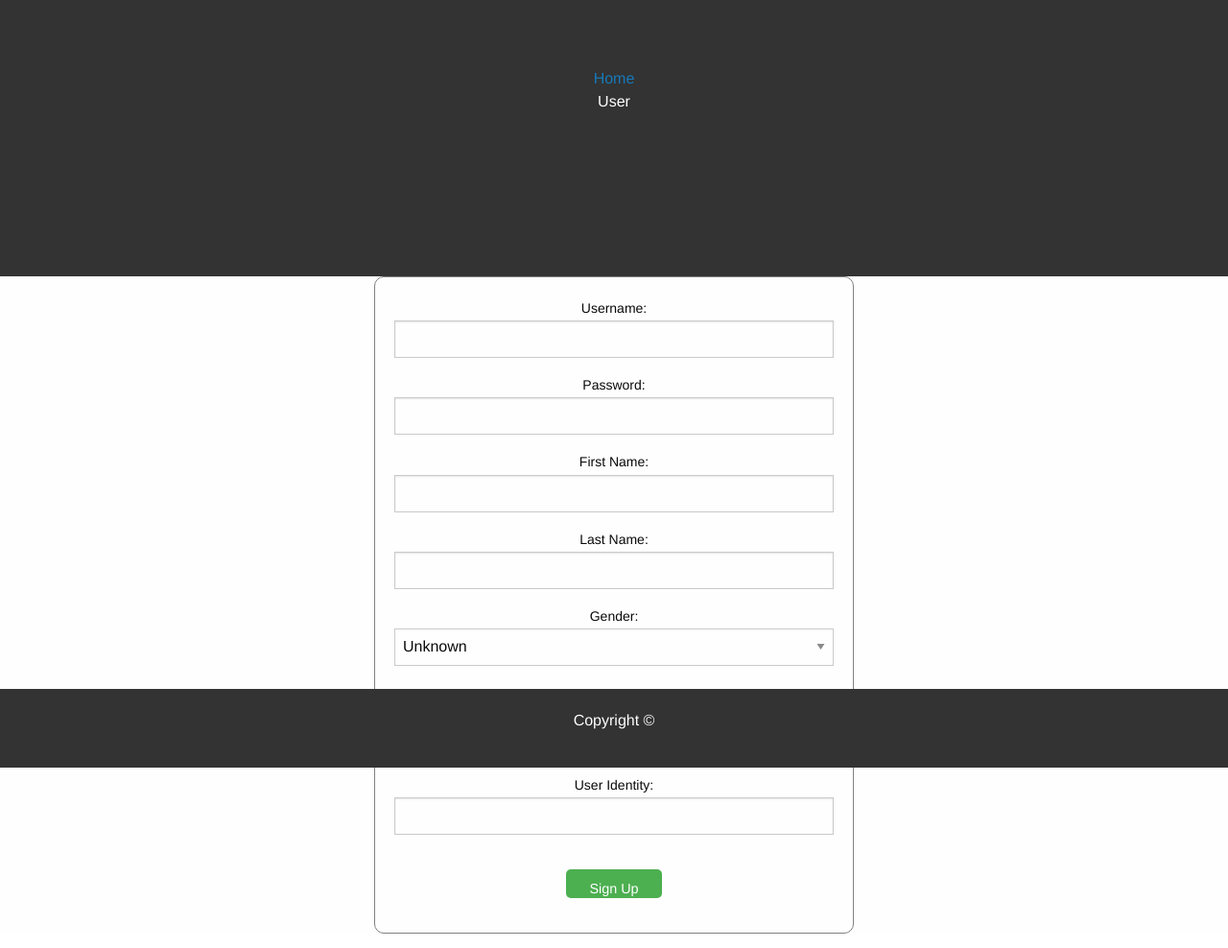
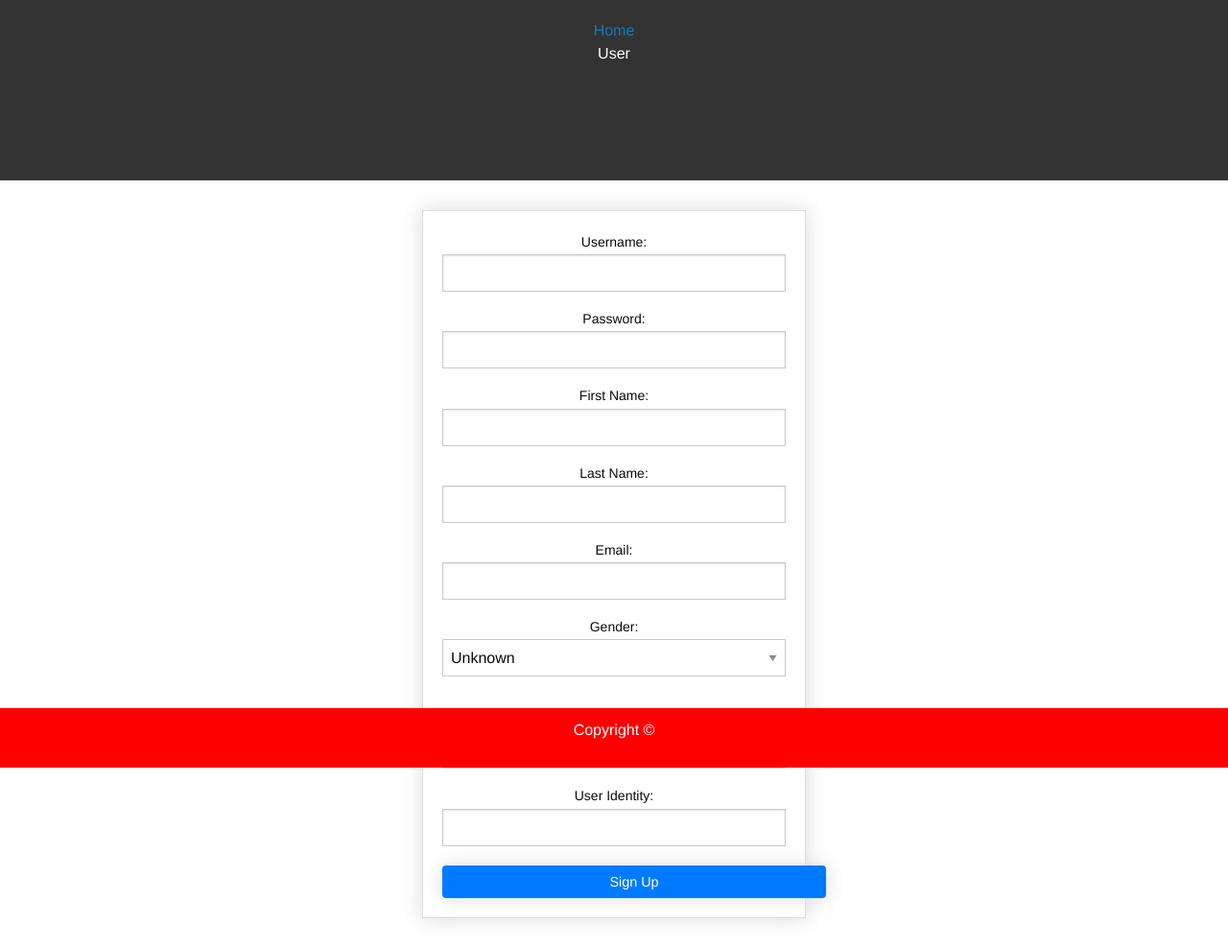
Before and after one commit to tonchawan/TDA_project4, a Django app: page /auth/accounts/signup in a window 1280 px wide. Shown: the whole page at 96% size. Run offline with Django 4.2, Linux system fonts and the light colour scheme; some libraries are stand-ins or nearby versions.

Commit message:
almost done

```diff
--- a/accounts/form.py
+++ b/accounts/form.py
@@ -11,6 +11,7 @@ class UserForm(forms.ModelForm):
             'password',
             'first_name',
             'last_name',
+            'email',
             'gender',
             'date_of_birth',
             'user_Identity')
--- a/accounts/templates/accounts/signup.html
+++ b/accounts/templates/accounts/signup.html
@@ -1,10 +1,11 @@
-{% extends "heal/base.html" %} {% block content %}
+{% extends "heal/base.html" %}
+{% block content %}
+<div class="form-container">
+    <form class="signup" method="POST" action="{% url 'signup' %}">
+      {% csrf_token %} {{form.as_p}}
 
-<form class="signup" method="post" action="{% url 'signup' %}">
-  {% csrf_token %} {{form.as_p}}
-
-  <input class="signup button" type="submit" value="Sign Up" />
-  <input class="signup" type="hidden" name="next" value="{{ next }}" />
-</form>
-
+      <input class="signup button" type="submit" value="Sign Up" />
+      <input class="signup" type="hidden" name="next" value="{{ next }}" />
+    </form>
+</div>
 {% endblock %}
--- a/accounts/views.py
+++ b/accounts/views.py
@@ -17,14 +17,14 @@ def sign_up(request):
         form = UserForm()
     return render(request, 'accounts/signup.html', {'form': form})
 
-
-def user_update(request, pk ):
-    account = User.objects.get(id=pk)
+# Edit User
+def user_update(request, pk):
+    user = User.objects.get(id=pk)
     if request.method == "POST":
-        form = User(request.POST, instance=account)
+        form = UserForm(request.POST, instance=user)
         if form.is_valid():
-            account = form.save()
-            return redirect('user_detail', pk =account.pk)
-        else:
-            form = User(instance= account)
-        return render(request, 'account/user_detail.html', {'form':form})
+            user = form.save()
+            return redirect('/', pk=user.pk)
+    else:
+        form = UserForm(instance=user)
+    return render(request, 'heal/user_form.html', {'form': form})
--- a/heal/models.py
+++ b/heal/models.py
@@ -1,3 +1,4 @@
+from datetime import datetime
 import uuid
 from django.utils import timezone
 from django.db import models
@@ -40,5 +41,5 @@ class Recives(models.Model):
     recive_number = models.CharField(max_length=36, default=uuid.uuid4, editable=False)
     account = models.ForeignKey(Accounts, on_delete=models.CASCADE ,related_name="recives_accout")
     insurance_product = models.ForeignKey(InsuranceProducts, on_delete=models.CASCADE ,related_name="recive_insure")
-    recive_date = models.DateTimeField()
+    recive_date = models.DateTimeField(default=datetime.now)
     recive_amount = models.DecimalField(max_digits=10, decimal_places=2)
--- a/heal/static/css/heal.css
+++ b/heal/static/css/heal.css
@@ -11,7 +11,7 @@ body {
 header {
   background-color: #333;
   color: #fff;
-  padding: 70px;
+  padding: 20px;
   text-align: center;
 }
 
@@ -51,12 +51,12 @@ nav.top-nav #home-nav {
 }
 
 footer {
-  background-color: #333;
+  background-color: rgb(255, 0, 0);
   color: #fff;
   position: fixed;
   bottom: 0;
   width: 100%;
-  padding: 20px;
+  padding: 10px;
   text-align: center;
 }
 
@@ -297,28 +314,38 @@ footer {
     margin: 0 auto;
     padding: 20px;
     border: 1px solid gray;
-    border-radius: 10px;
+    border-radius: 1px;
     text-align: center;
   }
 
   /* Signup Template */
 
+
+
+  .form-container {
+    display: flex;
+    justify-content: center;
+    align-items: center;
+    height: 100vh;
+  }
   .signup {
-    width: 500px;
-    margin: 0 auto;
+    background-color: #fff;
+    border: 1px solid #ddd;
     padding: 20px;
-    border: 1px solid gray;
-    border-radius: 10px;
+    box-shadow: 0px 0px 20px 0px #ddd;
     text-align: center;
+    width: 400px;
   }
-
-  .signup input[type="submit"] {
-    width: 100px;
-    height: 30px;
-    background-color: #4CAF50;
-    color: white;
+  .signup .button {
+    display: block;
+    margin: 20px auto 0;
+    background-color: #007bff;
+    color: #fff;
+    padding: 10px 20px;
+    border-radius: 4px;
     border: none;
-    border-radius: 5px;
     cursor: pointer;
-    margin-top: 20px;
   }
+  .signup .button:hover {
+    background-color: #0069d9;
+  }
--- a/heal/templates/heal/accounts.html
+++ b/heal/templates/heal/accounts.html
@@ -6,7 +6,10 @@
 <ul class ="accounts" >
   {% for account in accounts %}
   <li class ="accounts" >
-    <a class ="accounts" href="{% url 'account_detail' pk=account.pk %}">{{ account.account_name}}, {{ account.user_name }}</a>
+    <a class ="accounts" href="{% url 'account_detail' pk=account.pk %}">
+      {{ account.account_name}},
+      {{ account.user_name }}
+    </a>
   </li>
   {% endfor %}
 </ul>
--- a/heal/templates/heal/user_detail.html
+++ b/heal/templates/heal/user_detail.html
@@ -10,7 +10,9 @@
 
 <h4 class= "user-detail" >Accounts</h4>
 <ul class= "user-detail" >
-  {% for account in user.accounts.all %}
+
+  <a href="{% url 'account_form' %}">Add Account</a>
+  {% for account in user.accounts_set.all %}
   <li class= "user-detail">
     <a class= "user-detail" href="{% url 'account_detail' pk=account.pk %}">{{ account.account_name}}, {{ account.account_number}}</a>
     <a class= "user-detail" href="{% url 'account_delete' pk=account.pk %}">DELETE</a>
--- a/heal/templates/heal/user_form.html
+++ b/heal/templates/heal/user_form.html
@@ -1,6 +1,6 @@
 {% extends "heal/base.html" %} {% block content %}
 
-<form class="user-form" method="post" action="{% url 'user' %}">
+<form class="user-form" method="post">
   {% csrf_token %} {{form.as_p}}
 
   <input class="user-form-button" type="submit" value="confirm" />
```
Also changed, not shown: other parts of heal/static/css/heal.css (+51 -34 lines), heal/templates/heal/product_detail.html (+11 -16 lines), heal/views.py (+11 -11 lines), heal/migrations/0015_alter_recives_recive_date.py (added).
